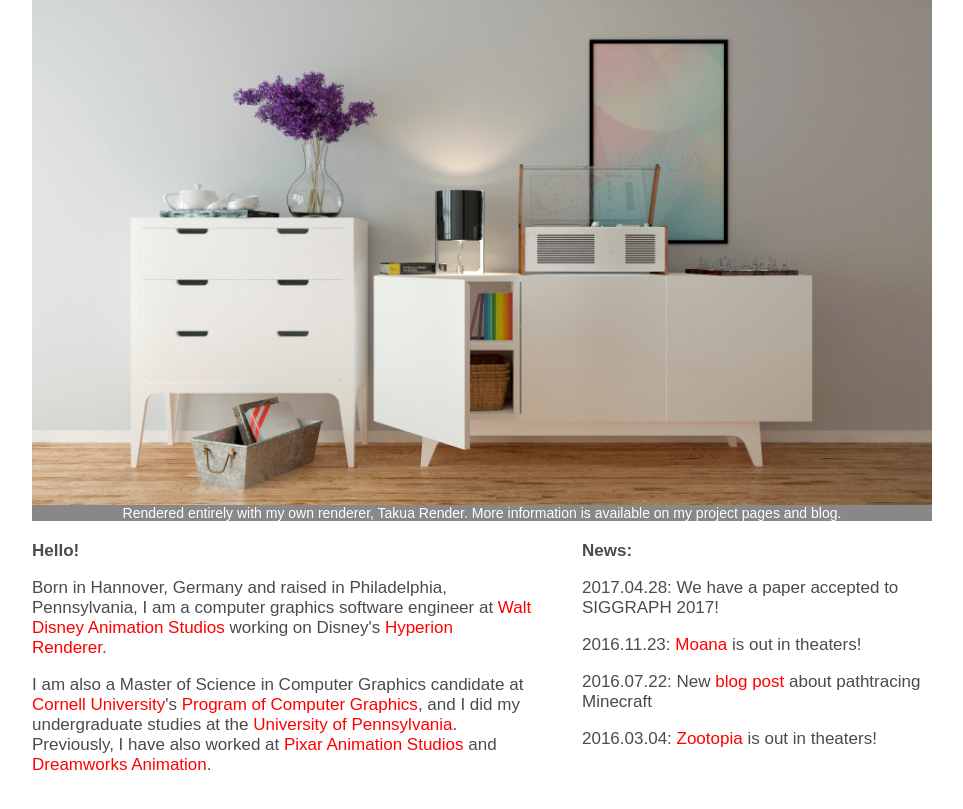
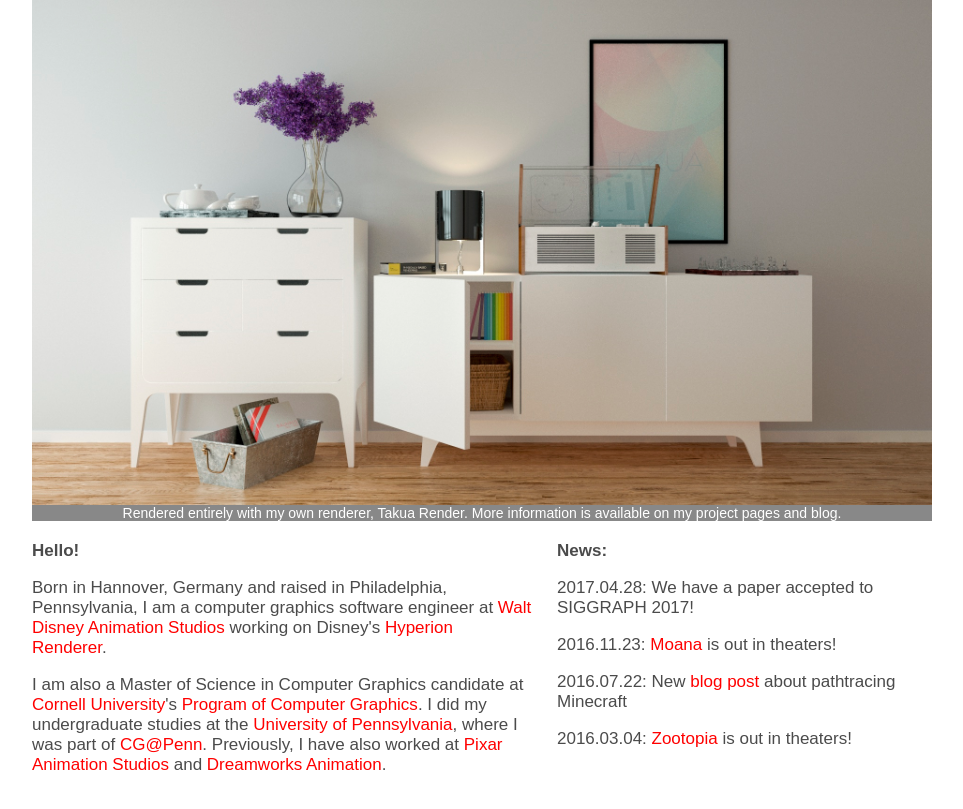
Before and after one commit to betajippity/yiningkarlli.com, a PHP site: page / in a window 1280 px wide. Shown: the part 131-940 px from the top of the page, without its empty margins (158-1121 px from the left). Run offline with PHP 8.4, Linux system fonts and the light colour scheme; some libraries are stand-ins or nearby versions.

Commit message:
Tweaks to homepage

```diff
--- a/includes/css/news.css
+++ b/includes/css/news.css
@@ -11,8 +11,8 @@ div.newsleftbar {
 
 div.newsrightbar {
     float:right;
-    width:350px;
-    margin-left: 50px;
+    width:375px;
+    margin-left: 25px;
 }
 
 div.newsrightbarsplitright {
--- a/index.html
+++ b/index.html
@@ -51,7 +51,7 @@
                     <div class="newsleftbar">
                         <b>Hello!</b><p>
                         Born in Hannover, Germany and raised in Philadelphia, Pennsylvania, I am a computer graphics software engineer at <a href="http://www.disneyanimation.com/">Walt Disney Animation Studios</a> working on Disney's <a href="http://www.disneyanimation.com/technology/innovations/hyperion">Hyperion Renderer</a>.<p>
-                        I am also a Master of Science in Computer Graphics candidate at <a href="http://www.cornell.edu/">Cornell University</a>'s <a href="http://www.graphics.cornell.edu/">Program of Computer Graphics</a>, and I did my undergraduate studies at the <a href="http://www.upenn.edu/">University of Pennsylvania</a>. Previously, I have also worked at <a href="http://www.pixar.com/">Pixar Animation Studios</a> and <a href="http://www.dreamworksanimation.com/">Dreamworks Animation</a>.<p>
+                        I am also a Master of Science in Computer Graphics candidate at <a href="http://www.cornell.edu/">Cornell University</a>'s <a href="http://www.graphics.cornell.edu/">Program of Computer Graphics</a>. I did my undergraduate studies at the <a href="http://www.upenn.edu/">University of Pennsylvania</a>, where I was part of <a href="http://cg.cis.upenn.edu">CG@Penn</a>. Previously, I have also worked at <a href="http://www.pixar.com/">Pixar Animation Studios</a> and <a href="http://www.dreamworksanimation.com/">Dreamworks Animation</a>.<p>
                     </div>
                     <div class="newsrightbar">
                         <b>News:</b><p>
```
